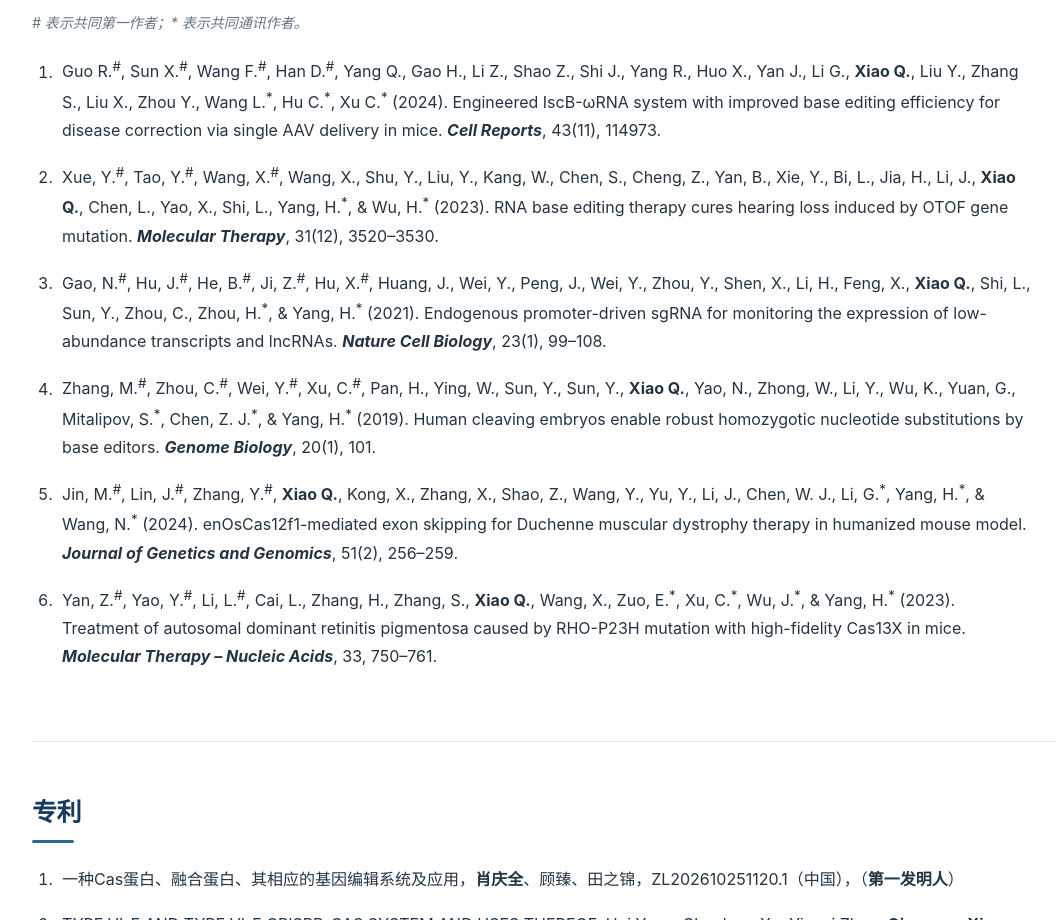
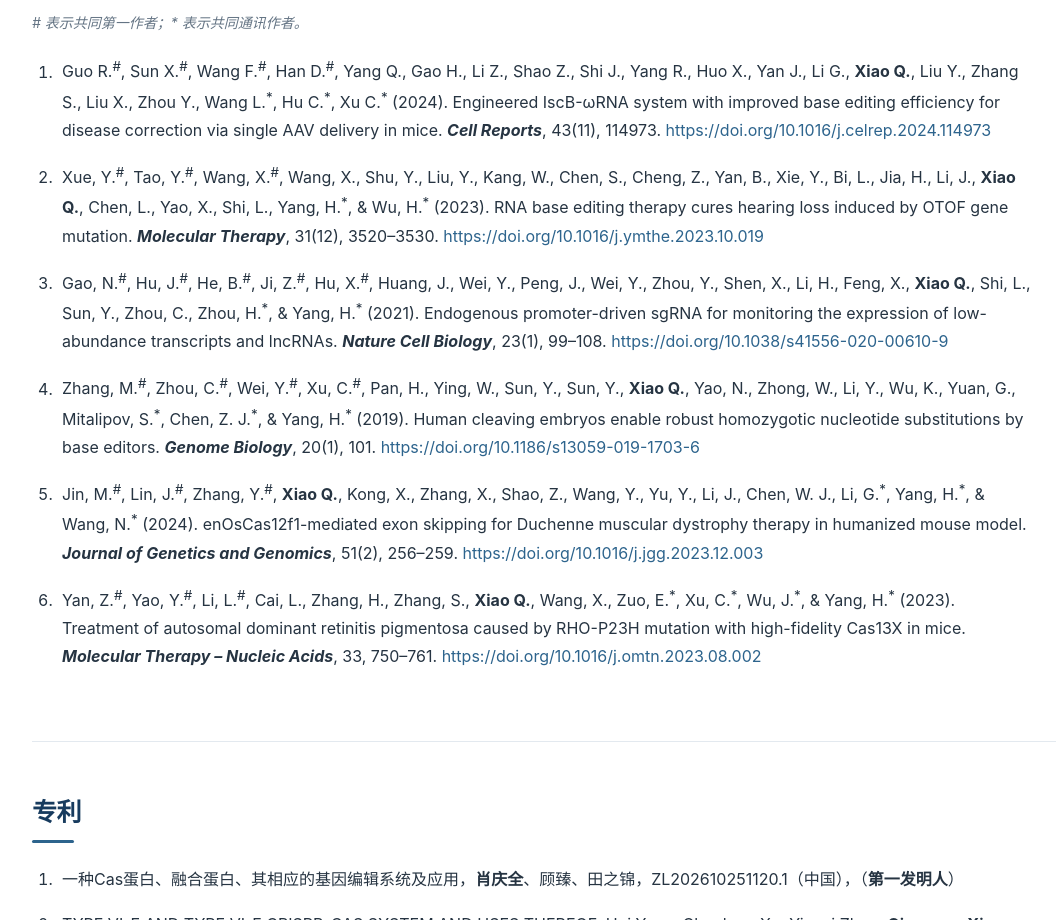
Before and after one commit to Phoenixiao/Qingquan-Xiao-Laboratory, a plain HTML site: page index-zh.html in a window 1280 px wide. Shown: the part 3153-4073 px from the top of the page, without its empty margins (96-1157 px from the left). Drawn offline with Linux system fonts and the light colour scheme; no server answers.

Commit message:
Add DOI links to publication list in index-zh.html
Added publication links for several research articles.

```diff
--- a/index-zh.html
+++ b/index-zh.html
@@ -148,26 +148,32 @@
   <ol class="publication-list">
     <li>Guo R.<sup>#</sup>, Sun X.<sup>#</sup>, Wang F.<sup>#</sup>, Han D.<sup>#</sup>, Yang Q., Gao H., Li Z., Shao Z., Shi J., Yang R., Huo X., Yan J., Li G., <strong>Xiao Q.</strong>, Liu Y., Zhang S., Liu X., Zhou Y., Wang L.<sup>*</sup>, Hu C.<sup>*</sup>, Xu C.<sup>*</sup> (2024).
       Engineered IscB-ωRNA system with improved base editing efficiency for disease correction via single AAV delivery in mice. <strong><em>Cell Reports</em></strong>, 43(11), 114973.
+      <a href="https://doi.org/10.1016/j.celrep.2024.114973" target="_blank" rel="noopener noreferrer">https://doi.org/10.1016/j.celrep.2024.114973</a>
     </li>
 
     <li>Xue, Y.<sup>#</sup>, Tao, Y.<sup>#</sup>, Wang, X.<sup>#</sup>, Wang, X., Shu, Y., Liu, Y., Kang, W., Chen, S., Cheng, Z., Yan, B., Xie, Y., Bi, L., Jia, H., Li, J., <strong>Xiao Q.</strong>, Chen, L., Yao, X., Shi, L., Yang, H.<sup>*</sup>, &amp; Wu, H.<sup>*</sup> (2023).
       RNA base editing therapy cures hearing loss induced by OTOF gene mutation. <strong><em>Molecular Therapy</em></strong>, 31(12), 3520–3530.
+      <a href="https://doi.org/10.1016/j.ymthe.2023.10.019" target="_blank" rel="noopener noreferrer">https://doi.org/10.1016/j.ymthe.2023.10.019</a>
     </li>
 
     <li>Gao, N.<sup>#</sup>, Hu, J.<sup>#</sup>, He, B.<sup>#</sup>, Ji, Z.<sup>#</sup>, Hu, X.<sup>#</sup>, Huang, J., Wei, Y., Peng, J., Wei, Y., Zhou, Y., Shen, X., Li, H., Feng, X., <strong>Xiao Q.</strong>, Shi, L., Sun, Y., Zhou, C., Zhou, H.<sup>*</sup>, &amp; Yang, H.<sup>*</sup> (2021).
       Endogenous promoter-driven sgRNA for monitoring the expression of low-abundance transcripts and lncRNAs. <strong><em>Nature Cell Biology</em></strong>, 23(1), 99–108.
+      <a href="https://doi.org/10.1038/s41556-020-00610-9" target="_blank" rel="noopener noreferrer">https://doi.org/10.1038/s41556-020-00610-9</a>
     </li>
 
     <li>Zhang, M.<sup>#</sup>, Zhou, C.<sup>#</sup>, Wei, Y.<sup>#</sup>, Xu, C.<sup>#</sup>, Pan, H., Ying, W., Sun, Y., Sun, Y., <strong>Xiao Q.</strong>, Yao, N., Zhong, W., Li, Y., Wu, K., Yuan, G., Mitalipov, S.<sup>*</sup>, Chen, Z. J.<sup>*</sup>, &amp; Yang, H.<sup>*</sup> (2019).
       Human cleaving embryos enable robust homozygotic nucleotide substitutions by base editors. <strong><em>Genome Biology</em></strong>, 20(1), 101.
+      <a href="https://doi.org/10.1186/s13059-019-1703-6" target="_blank" rel="noopener noreferrer">https://doi.org/10.1186/s13059-019-1703-6</a>
     </li>
 
     <li>Jin, M.<sup>#</sup>, Lin, J.<sup>#</sup>, Zhang, Y.<sup>#</sup>, <strong>Xiao Q.</strong>, Kong, X., Zhang, X., Shao, Z., Wang, Y., Yu, Y., Li, J., Chen, W. J., Li, G.<sup>*</sup>, Yang, H.<sup>*</sup>, &amp; Wang, N.<sup>*</sup> (2024).
       enOsCas12f1-mediated exon skipping for Duchenne muscular dystrophy therapy in humanized mouse model. <strong><em>Journal of Genetics and Genomics</em></strong>, 51(2), 256–259.
+      <a href="https://doi.org/10.1016/j.jgg.2023.12.003" target="_blank" rel="noopener noreferrer">https://doi.org/10.1016/j.jgg.2023.12.003</a>
     </li>
 
     <li>Yan, Z.<sup>#</sup>, Yao, Y.<sup>#</sup>, Li, L.<sup>#</sup>, Cai, L., Zhang, H., Zhang, S., <strong>Xiao Q.</strong>, Wang, X., Zuo, E.<sup>*</sup>, Xu, C.<sup>*</sup>, Wu, J.<sup>*</sup>, &amp; Yang, H.<sup>*</sup> (2023).
       Treatment of autosomal dominant retinitis pigmentosa caused by RHO-P23H mutation with high-fidelity Cas13X in mice. <strong><em>Molecular Therapy – Nucleic Acids</em></strong>, 33, 750–761.
+      <a href="https://doi.org/10.1016/j.omtn.2023.08.002" target="_blank" rel="noopener noreferrer">https://doi.org/10.1016/j.omtn.2023.08.002</a>
     </li>
   </ol>
 </section>
```
